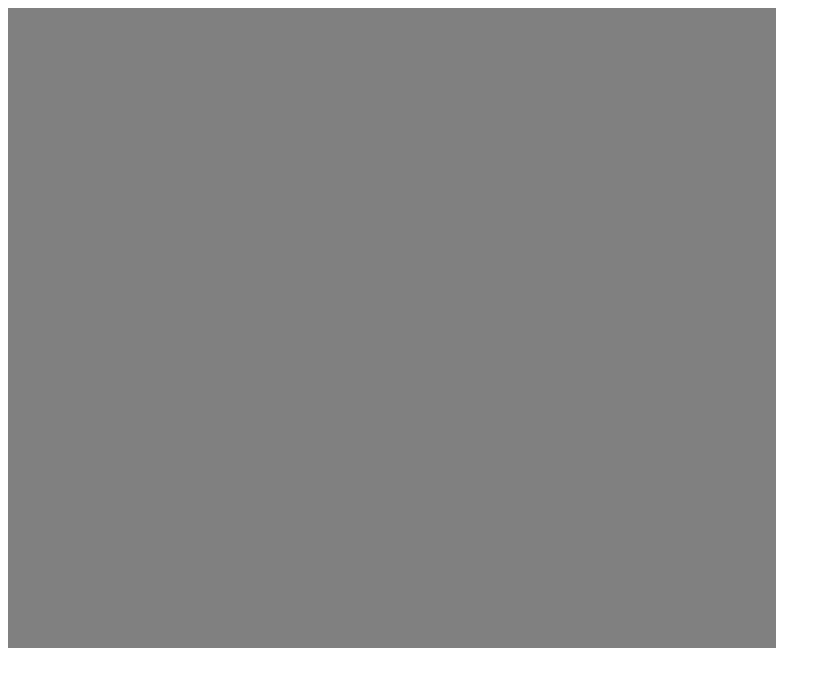
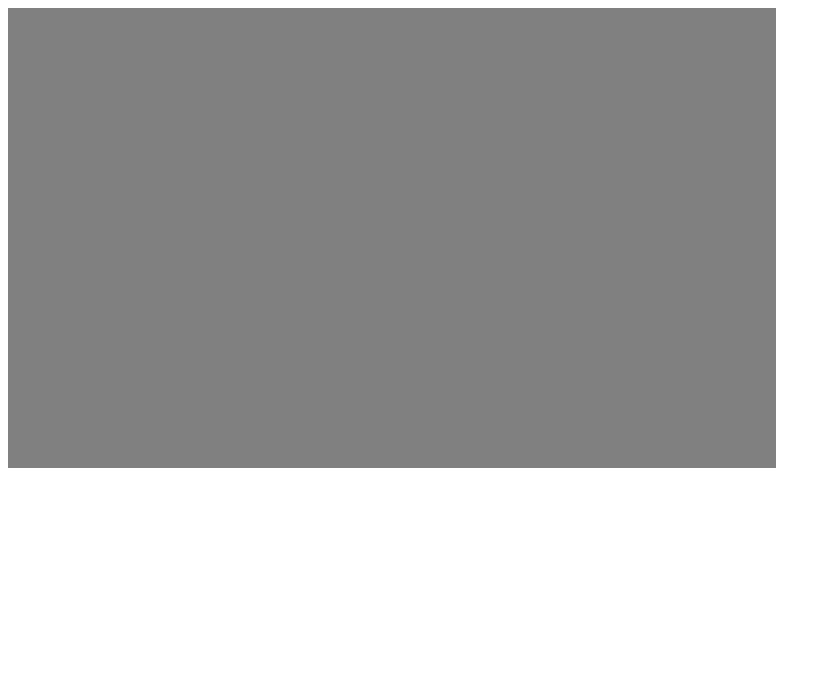
Before and after one commit to tenpercentlin/html5-game-bubble-r3, a plain HTML site: page index.html in a window 1280 px wide. Shown: the whole page, without its empty margins (0-831 px from the left). Drawn offline with Linux system fonts and the light colour scheme.

Commit message:
Fixed #8

```diff
--- a/css/style.css
+++ b/css/style.css
@@ -6,5 +6,5 @@
 #game {
         background: #808080;
         width: 768px;
-        height: 640px;
+        height: 460px;
 }
```
